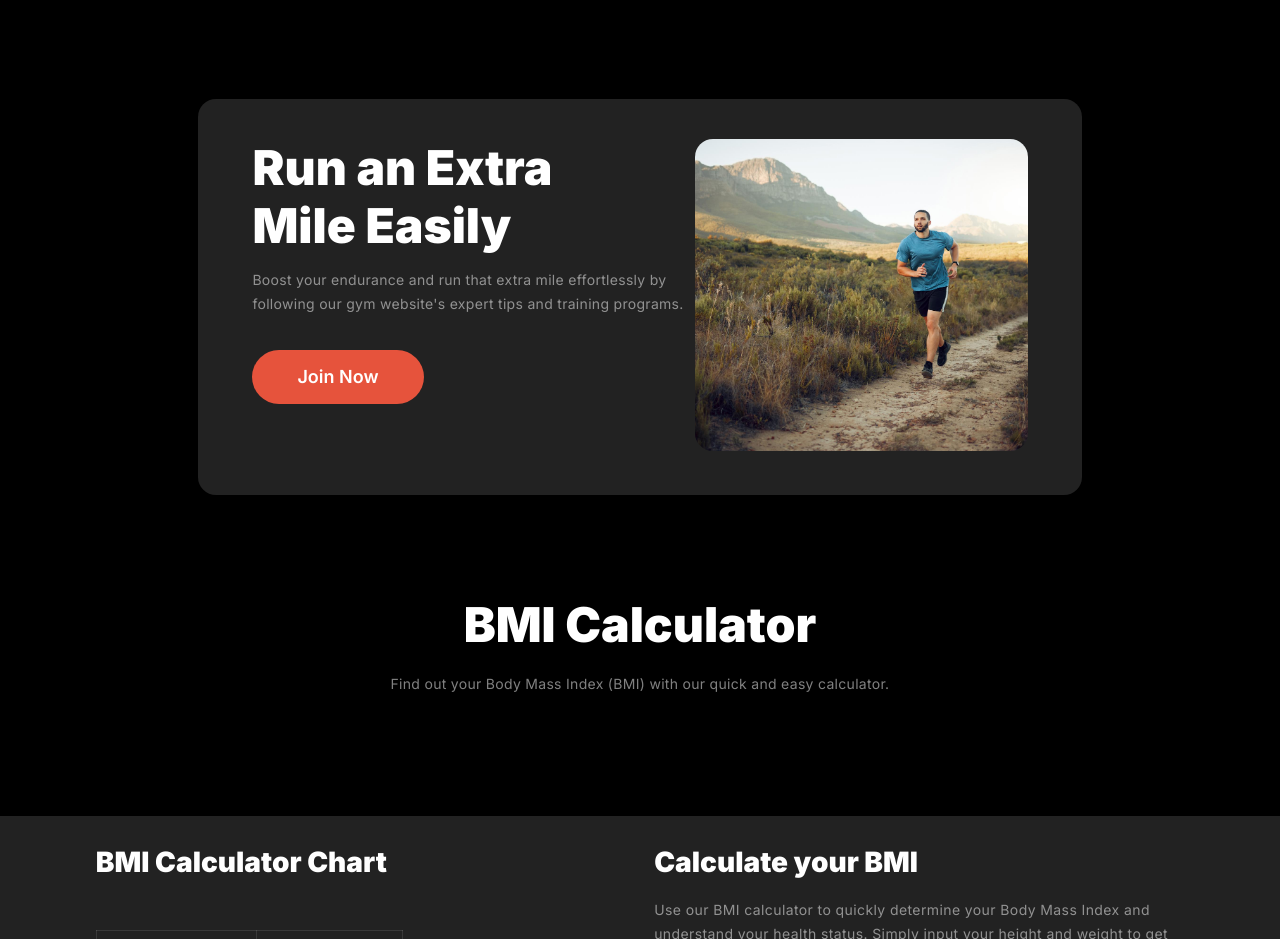
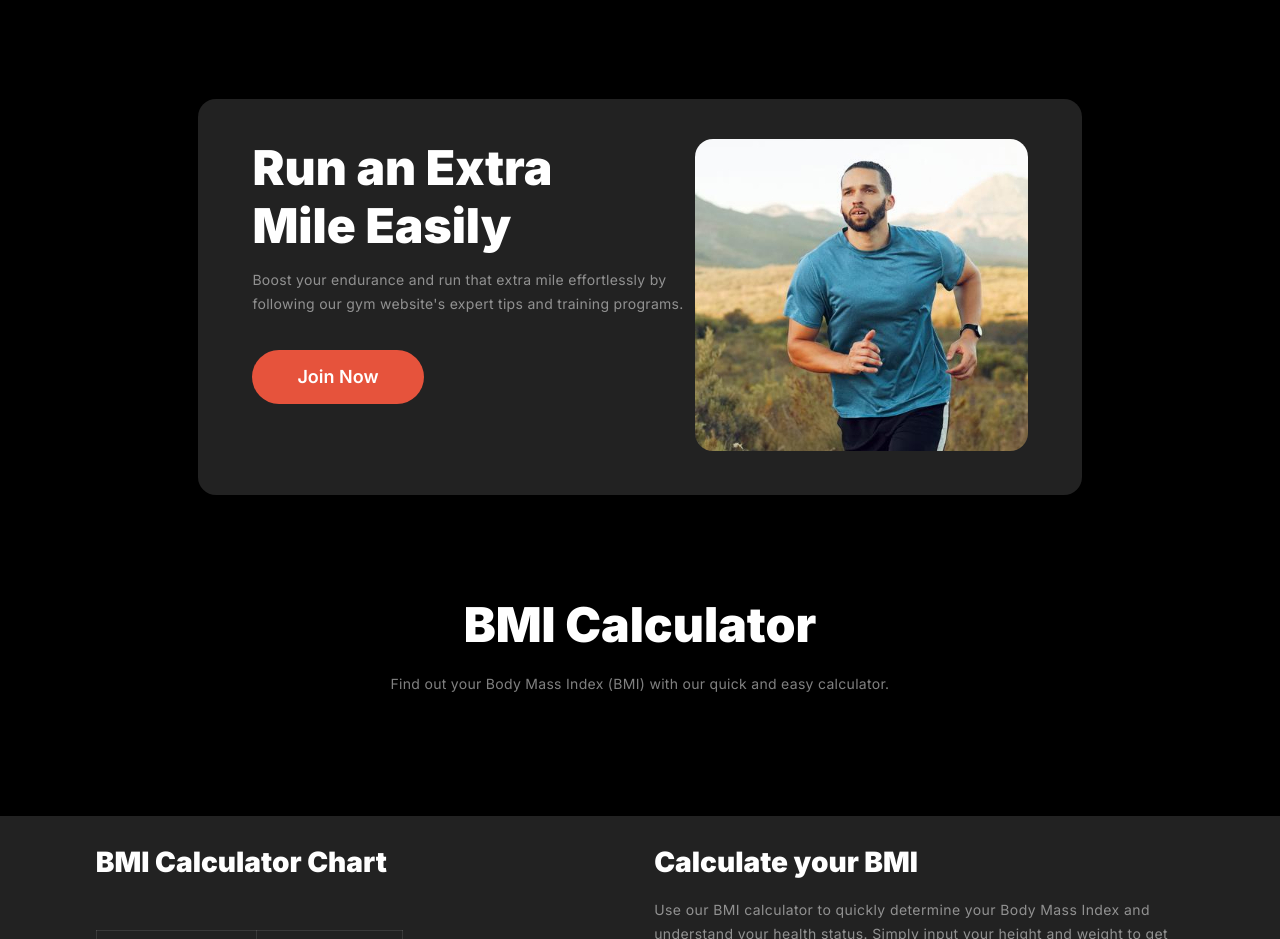
Before and after one commit to ALNoman78/assignment-02, a plain HTML site: page index.html in a window 1280 px wide. Shown: the part 1480-2419 px from the top of the page. Drawn offline with Linux system fonts and the light colour scheme.

Commit message:
photo object position fixed

```diff
--- a/styles/style.css
+++ b/styles/style.css
@@ -299,7 +299,8 @@ main{
     width: 100%;
     height: 312px;
     border-radius: 18px;
-    object-fit: cover;
+    object-position: 66% 30%;
+    object-fit: none;
 }
 .advertise-text{
     max-width: 443px;
```
